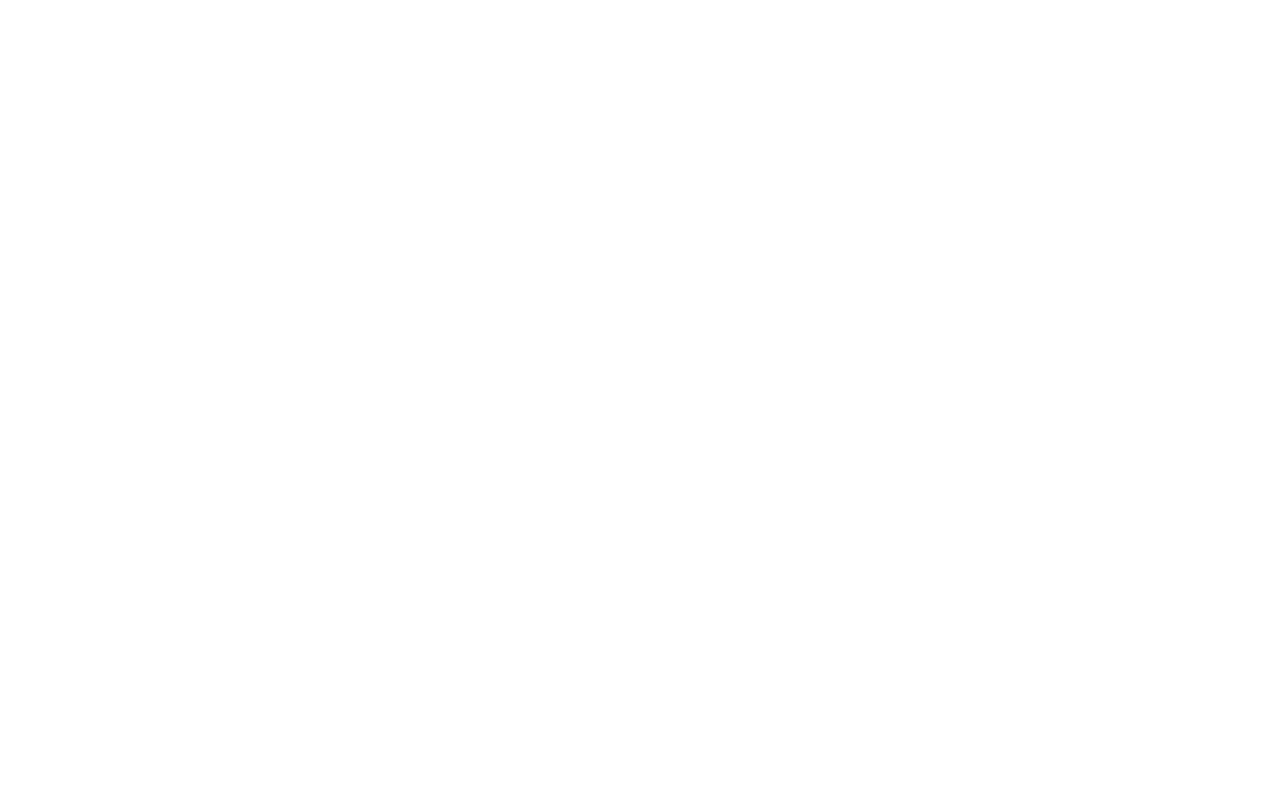
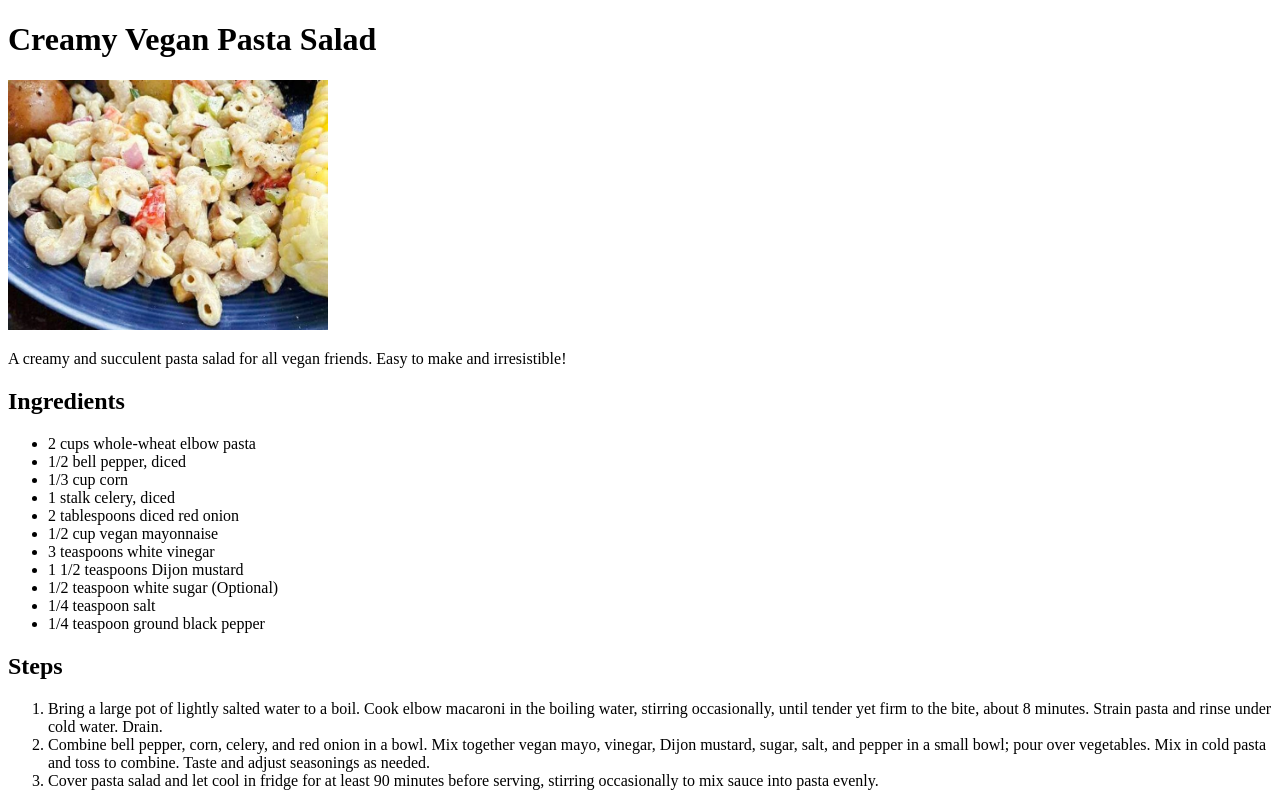
Before and after one commit to LorenzoCane/odin-recipes, a plain HTML site: page recipes/pasta_salad.html in a window 1280 px wide. Drawn offline with Linux system fonts and the light colour scheme.

Commit message:
add two more recipes, add target and ref to all home page links

```diff
--- a/recipes/pasta_salad.html
+++ b/recipes/pasta_salad.html
@@ -1,14 +1,62 @@
 <!DOCTYPE html>
 
-<!--https://www.allrecipes.com/recipe/275873/creamy-vegan-pasta-salad/-->
     <html lang="en">
 
     <head>
         <meta charset="UTF-8">
-    <title>Creamy Vegan Pasta Salad</title>
+        <title> Creamy Vegan Pasta Salad</title>
     </head>
 
     <body>
 
+        <h1> Creamy Vegan Pasta Salad </h1>
+        <img src="../images/pasta_salad.png" alt="Creamy Vegan Pasta Salad"
+            width="320" height="250">
+
+        <p>A creamy and succulent pasta salad for all vegan friends. Easy to make and irresistible!</p>
+
+
+        <!--Ingredients-->
+        <h2>Ingredients</h2>
+
+        <ul>
+
+            <li> 2 cups whole-wheat elbow pasta</li>
+
+            <li> 1/2 bell pepper, diced</li>
+
+            <li> 1/3 cup corn</li>
+
+            <li> 1 stalk celery, diced</li>
+
+            <li> 2 tablespoons diced red onion</li>
+
+            <li> 1/2 cup vegan mayonnaise</li>
+
+            <li> 3 teaspoons white vinegar</li>
+
+            <li> 1 1/2 teaspoons Dijon mustard</li>
+
+            <li> 1/2 teaspoon white sugar (Optional)</li>
+
+            <li> 1/4 teaspoon salt</li>
+
+            <li> 1/4 teaspoon ground black pepper</li>
+
+        </ul>
+
+        <!--Steps-->
+        <h2> Steps </h2>
+
+        <ol>
+
+            <li>Bring a large pot of lightly salted water to a boil. Cook elbow macaroni in the boiling water, stirring occasionally, until tender yet firm to the bite, about 8 minutes. Strain pasta and rinse under cold water. Drain.</li>
+
+            <li>Combine bell pepper, corn, celery, and red onion in a bowl. Mix together vegan mayo, vinegar, Dijon mustard, sugar, salt, and pepper in a small bowl; pour over vegetables. Mix in cold pasta and toss to combine. Taste and adjust seasonings as needed.</li>
+
+            <li>Cover pasta salad and let cool in fridge for at least 90 minutes before serving, stirring occasionally to mix sauce into pasta evenly. </li>
+
+        </ol>
+
     </body>
 </html>
```
Also changed, not shown: index.html (+7 -1 lines), recipes/cucumber_salad.html (+47 -2 lines), images/cucumber_salad.png (added), images/pasta_salad.png (added).
